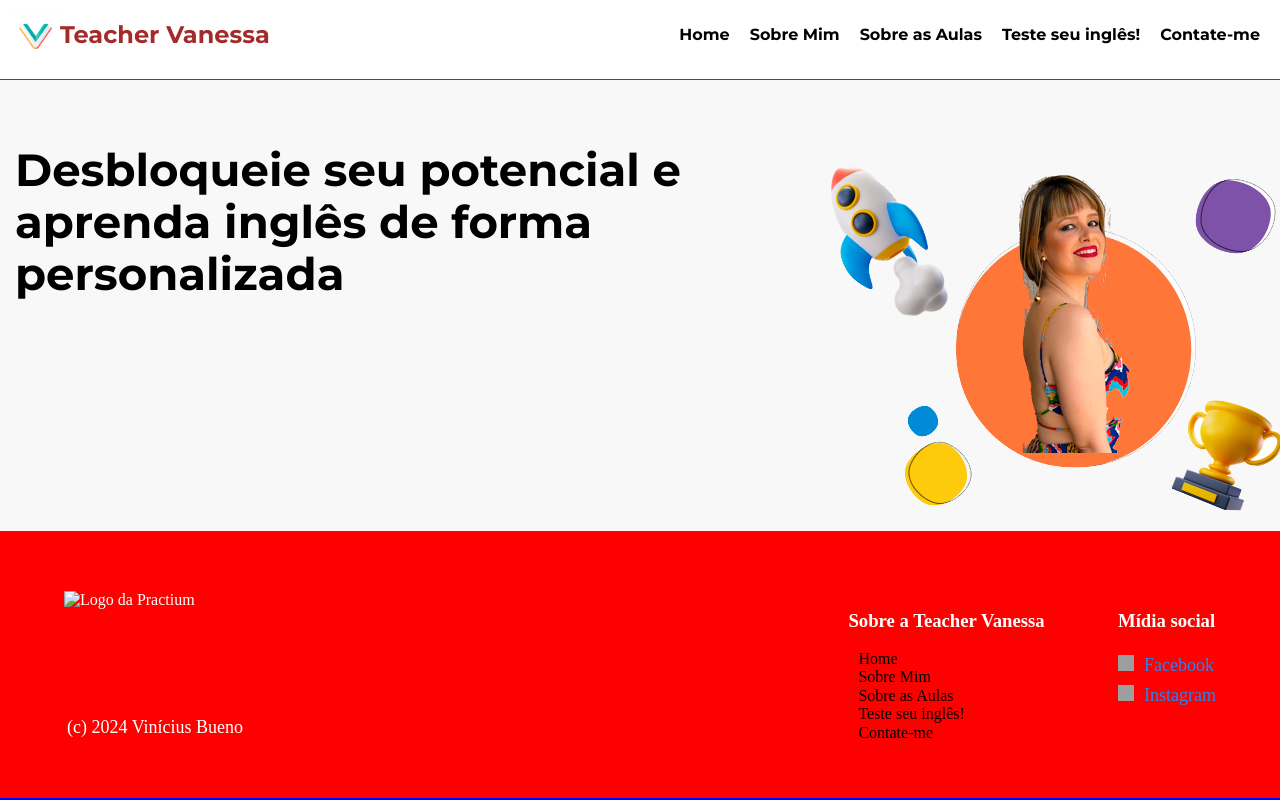
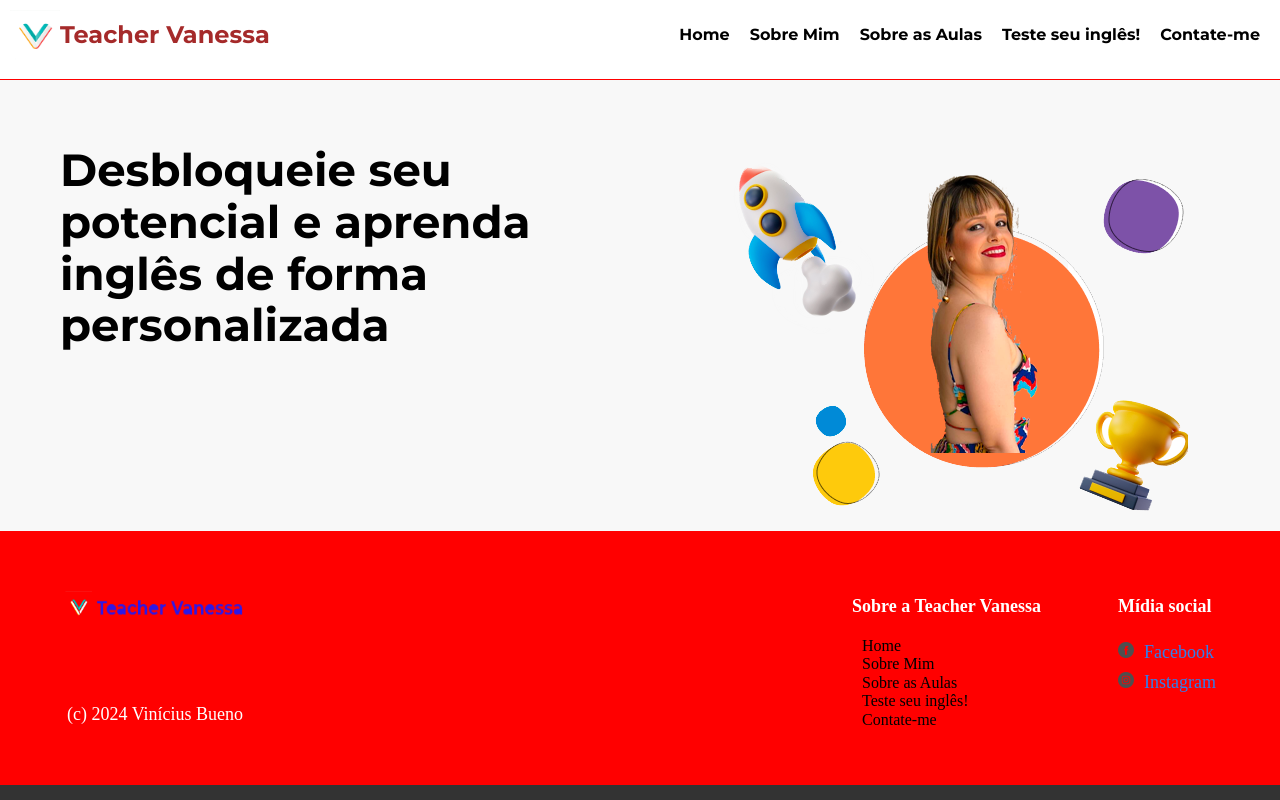
Before and after one commit to vinib96/Projeto---Teacher-Vanessa, a React app in the folder projeto-teacher/: page / in a window 1280 px wide. Built offline with nearby package versions, Linux system fonts and the light colour scheme; grey boxes are pictures that could not be loaded.

Commit message:
fix footer

```diff
--- a/projeto-teacher/src/components/App/App.css
+++ b/projeto-teacher/src/components/App/App.css
@@ -1,6 +1,3 @@
 .app {
-  /* display: flex; */
-  background-color: #000;
-  margin: 0;
-  min-height: 100%;
+  min-height: 100vh;
 }
--- a/projeto-teacher/src/components/Footer/Footer.css
+++ b/projeto-teacher/src/components/Footer/Footer.css
@@ -2,7 +2,6 @@
   min-height: 100%;
   background-color: red;
   display: flex;
-
   color: white;
 }
 
@@ -39,7 +38,8 @@
   padding: 0;
 }
 
-.footer__column_heading {
+.footer__column-heading {
+  margin: 0;
   row-gap: 20px;
   line-height: 30px;
   font-size: 18px;
--- a/projeto-teacher/src/components/Footer/Footer.js
+++ b/projeto-teacher/src/components/Footer/Footer.js
@@ -13,8 +13,8 @@ const Footer = () => {
         <div className='footer__column footer__column_content_copyright'>
           <img
             className='logo logo_place_footer'
-            src=''
-            alt='Logo da Practium'
+            src={require('../../images/footer-logo.png')}
+            alt='Logo da Teacher Vanessa'
           />
           <h3 className='footer__author'>(c) 2024 Vinícius Bueno</h3>
         </div>
@@ -92,10 +92,13 @@ const Footer = () => {
           <h3 className='footer__column-heading'>Mídia social</h3>
           <ul className='footer__list'>
             <li>
-              <a className='footer__column-link' href='#'>
+              <a
+                className='footer__column-link'
+                href='https://www.facebook.com/vancsbueno'
+              >
                 <img
                   className='footer__social-icons'
-                  src='./images/facebook_white.svg'
+                  src={require('../../images/facebook_white.png')}
                   alt='ícone do Facebook'
                 />
                 Facebook
@@ -105,7 +108,7 @@ const Footer = () => {
               <a className='footer__column-link' href='#'>
                 <img
                   className='footer__social-icons'
-                  src='./images/instagram_white.svg'
+                  src={require('../../images/instagram_white.png')}
                   alt='ícone do Instagram'
                 />
                 Instagram
--- a/projeto-teacher/src/components/Main/Main.css
+++ b/projeto-teacher/src/components/Main/Main.css
@@ -5,7 +5,7 @@
   padding-top: 5%;
 }
 .main__container {
-  margin-left: 15px;
+  margin-left: 60px;
   display: flex;
 }
 .main__title {
@@ -14,6 +14,14 @@
   font-weight: 700;
 }
 
+.main__title-container {
+  width: 50%;
+}
+
+.main__image {
+  margin-left: 60px;
+}
+
 @media screen and (max-width: 880px) {
   .main__container {
     flex-direction: column;
--- a/projeto-teacher/src/components/Main/Main.js
+++ b/projeto-teacher/src/components/Main/Main.js
@@ -3,9 +3,11 @@ function Main() {
     <section className='main'>
       <div className='main__container'>
         {' '}
-        <h1 className='main__title'>
-          Desbloqueie seu potencial e aprenda inglês de forma personalizada
-        </h1>
+        <div className='main__title-container'>
+          <h1 className='main__title'>
+            Desbloqueie seu potencial e aprenda inglês de forma personalizada
+          </h1>
+        </div>
         <img
           src={require('../../images/teste de imagem.png')}
           alt='Teste'
--- a/projeto-teacher/src/index.css
+++ b/projeto-teacher/src/index.css
@@ -11,6 +11,8 @@
 
 html,
 body {
-  max-height: 100%;
-  background-color: blue;
+  height: 100%;
+  margin: 0;
+  padding: 0;
+  overflow-y: auto;
 }
```
Also changed, not shown: projeto-teacher/src/images/facebook_white.png (added), projeto-teacher/src/images/footer-logo.png (added), projeto-teacher/src/images/instagram_white.png (added).
